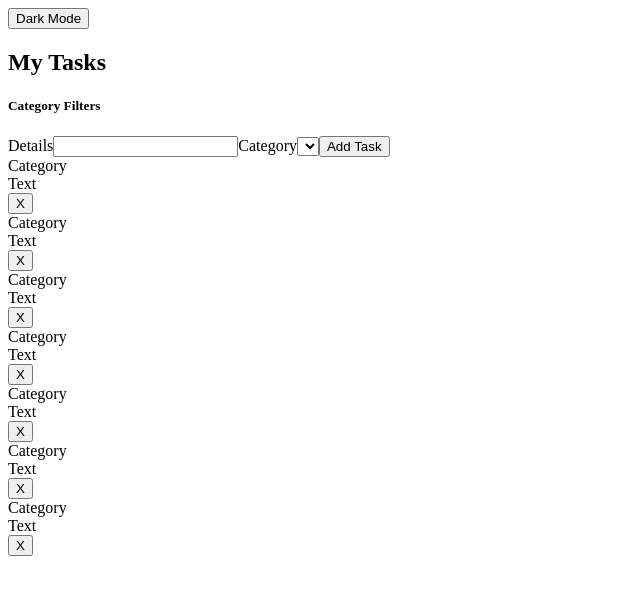
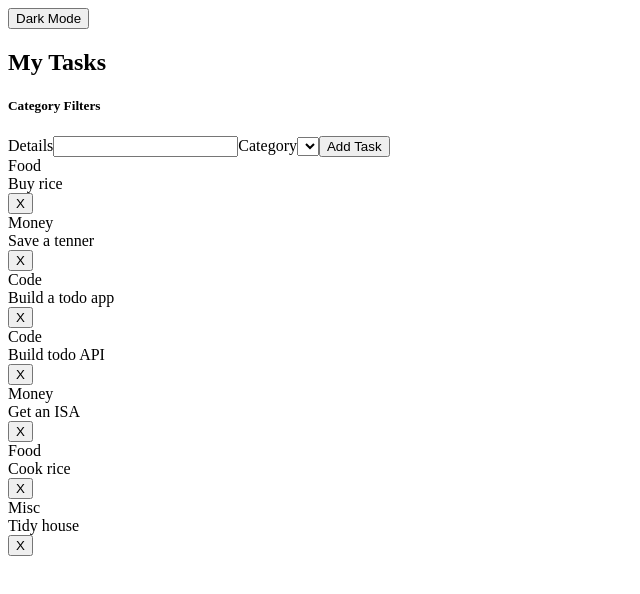
Before and after one commit to kamaukimani/learn-react2, a React (Vite) app: page / in a window 1280 px wide. Shown: the top 594 px of the page, without its empty margins (0-640 px from the left). Built offline with nearby package versions, Linux system fonts and the light colour scheme.

Commit message:
render category and text to the UI

```diff
--- a/src/components/Task.jsx
+++ b/src/components/Task.jsx
@@ -1,10 +1,11 @@
 import React from 'react';
 
-function Task(){
+function Task(props){
+    const {text,category}=props
     return(
         <div>
-            <div>Category</div>
-            <div>Text</div>
+            <div>{category}</div>
+            <div>{text}</div>
             <button>X</button>
         </div>
     )
```
